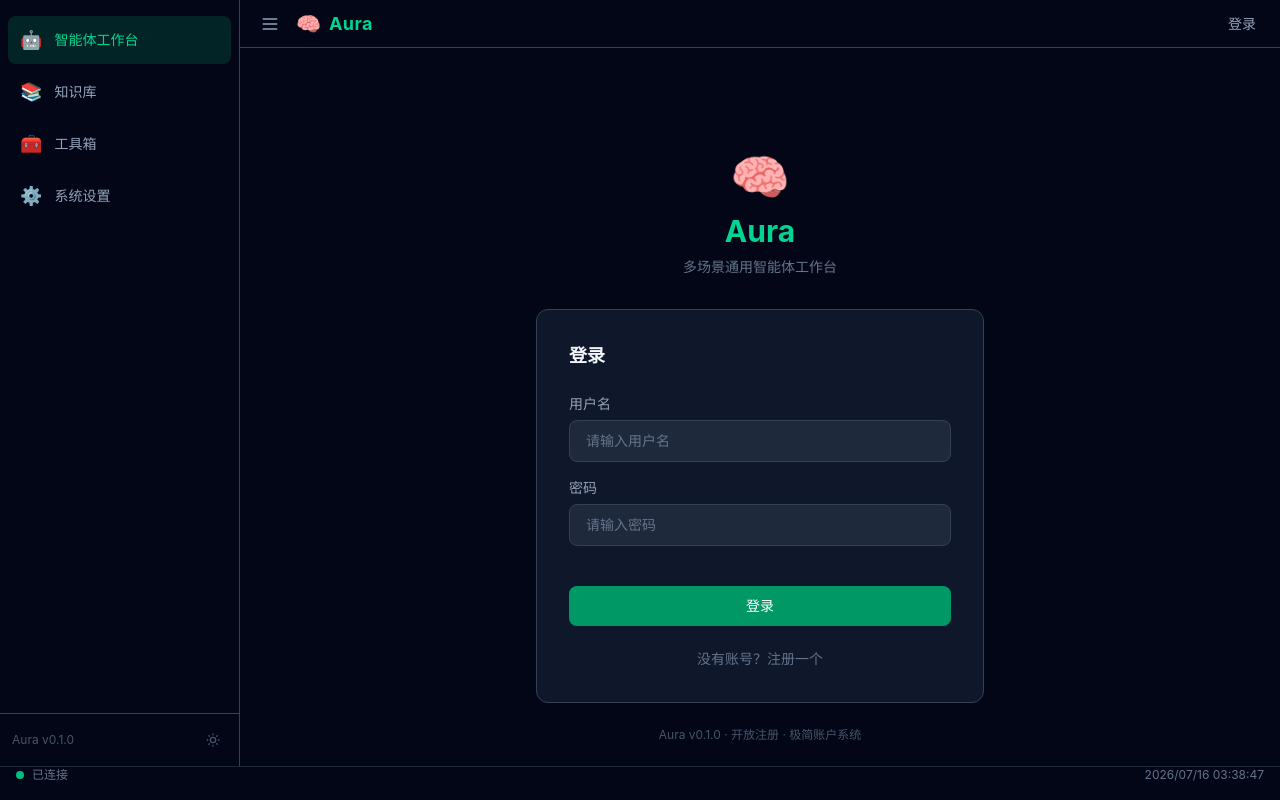
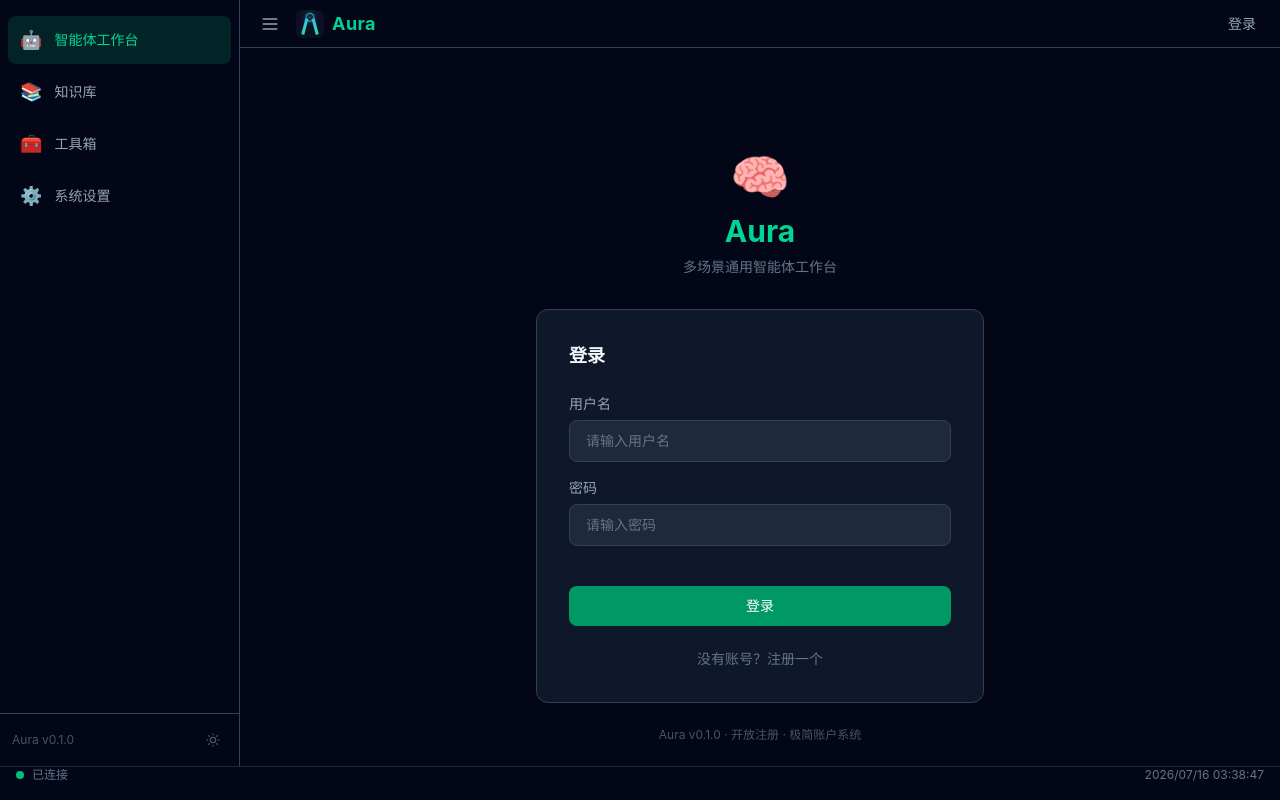
Before and after one commit to 0815006/app-aura, a Next.js app in the folder web-aura-next/: page /login in a window 1280 px wide. Built offline with nearby package versions, Linux system fonts and the light colour scheme; no server answers.

Commit message:
2026-07-16 logo设计

```diff
--- a/web-aura-next/src/app/layout.tsx
+++ b/web-aura-next/src/app/layout.tsx
@@ -6,6 +6,11 @@ import { AuthProvider } from "@/lib/auth/auth-context";
 export const metadata: Metadata = {
   title: "Aura - 多场景通用智能体工作台",
   description: "基于 Next.js + Vercel AI SDK + DeepSeek 的全栈智能体平台",
+  icons: {
+    icon: "/aura.svg",
+    shortcut: "/aura.svg",
+    apple: "/aura.svg",
+  },
 };
 
 export default function RootLayout({
--- a/web-aura-next/src/app/page.tsx
+++ b/web-aura-next/src/app/page.tsx
@@ -422,7 +422,7 @@ export default function AgentWorkbench() {
             {messages.length === 0 && (
               <div className="flex items-center justify-center h-full">
                 <div className="text-center">
-                  <p className="text-5xl mb-4">🧠</p>
+                  <img src="/aura.svg" alt="Aura" className="w-20 h-20 mx-auto mb-4" />
                   <p className="text-lg font-bold text-emerald-400">
                     欢迎使用 Aura 智能体工作台
                   </p>
--- a/web-aura-next/src/components/layout/Header.tsx
+++ b/web-aura-next/src/components/layout/Header.tsx
@@ -43,7 +43,7 @@ export function Header() {
         </button>
 
         <div className="flex items-center gap-2">
-          <span className="text-xl">🧠</span>
+          <img src="/aura.svg" alt="Aura" className="w-7 h-7" />
           <h1 className="text-lg font-bold text-emerald-400 tracking-wide">
             Aura
           </h1>
```
Also changed, not shown: web-aura-next/public/aura.svg (added), web-aura-next/public/brain.svg (deleted).
